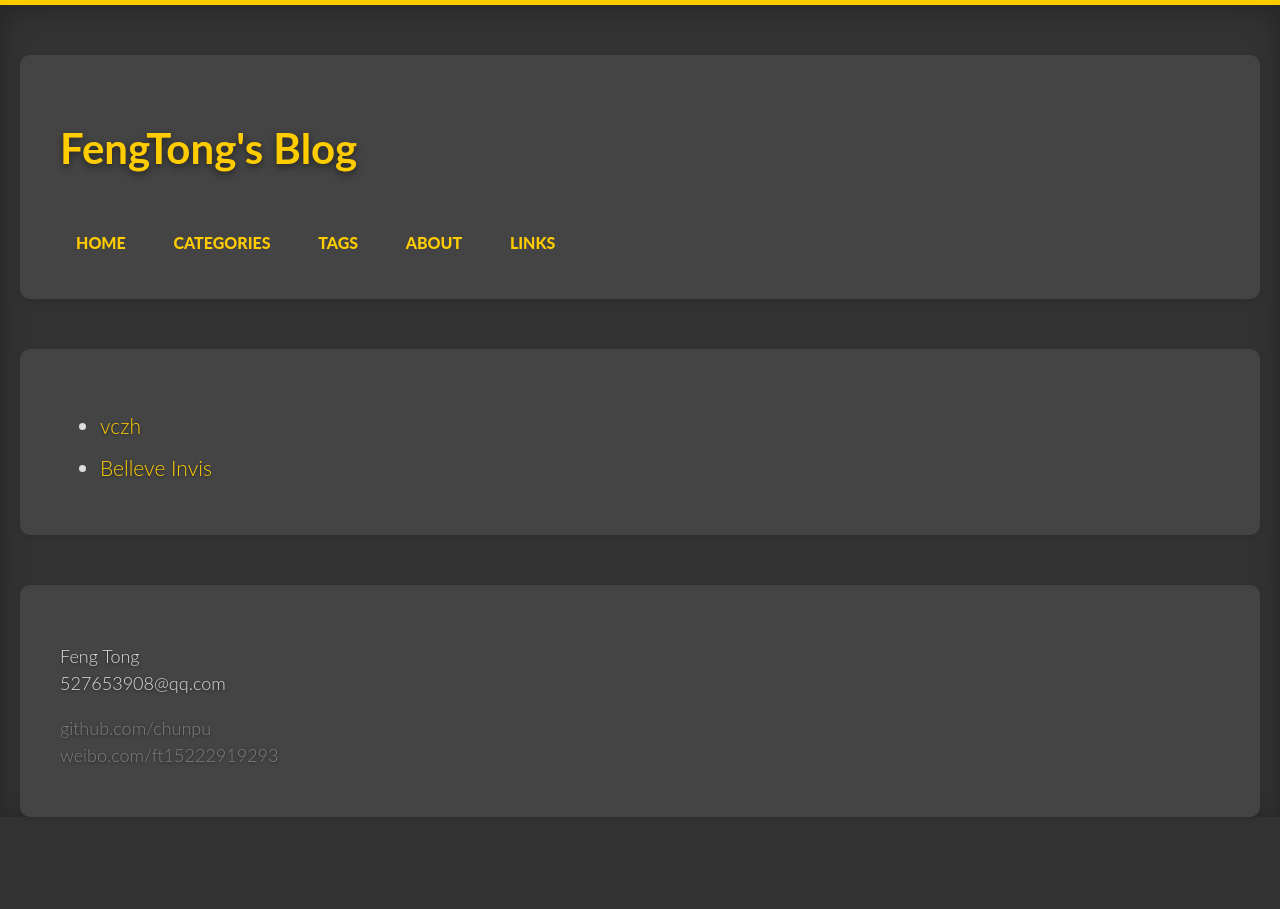
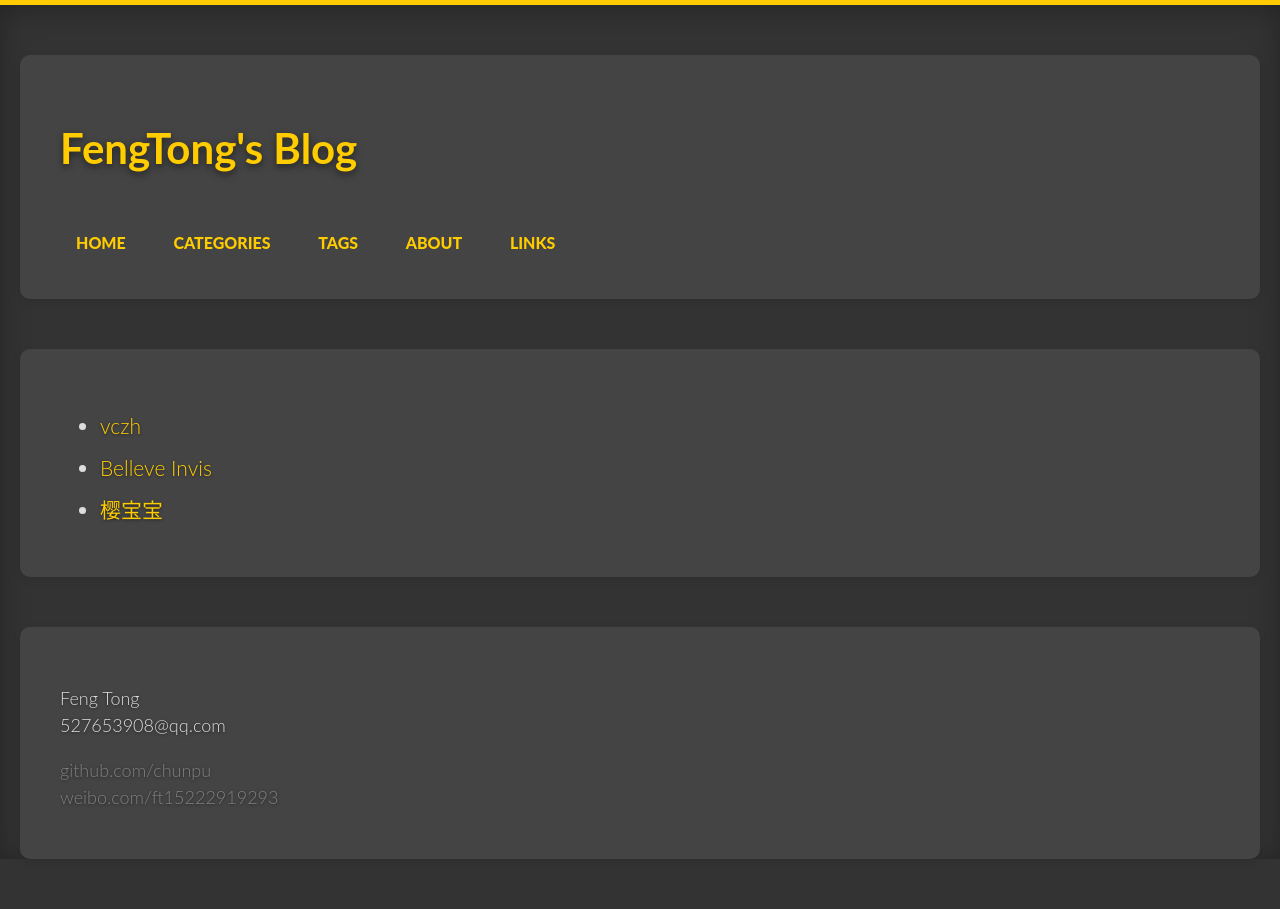
Before and after one commit to chunpu/blog, a Jekyll site: the page built from links.html, in a window 1280 px wide. Built offline with Jekyll 4.4.1, drawn with Linux system fonts in a browser that asks for light colours; Markdown is read by kramdown in place of the engine named in the settings.

Commit message:
update links

```diff
--- a/_data/links.yml
+++ b/_data/links.yml
@@ -3,3 +3,6 @@
 
 - name: Belleve Invis
   blog: http://typeof.net/
+
+- name: 樱宝宝
+  blog: http://www.xuanmingyi.com/
```
